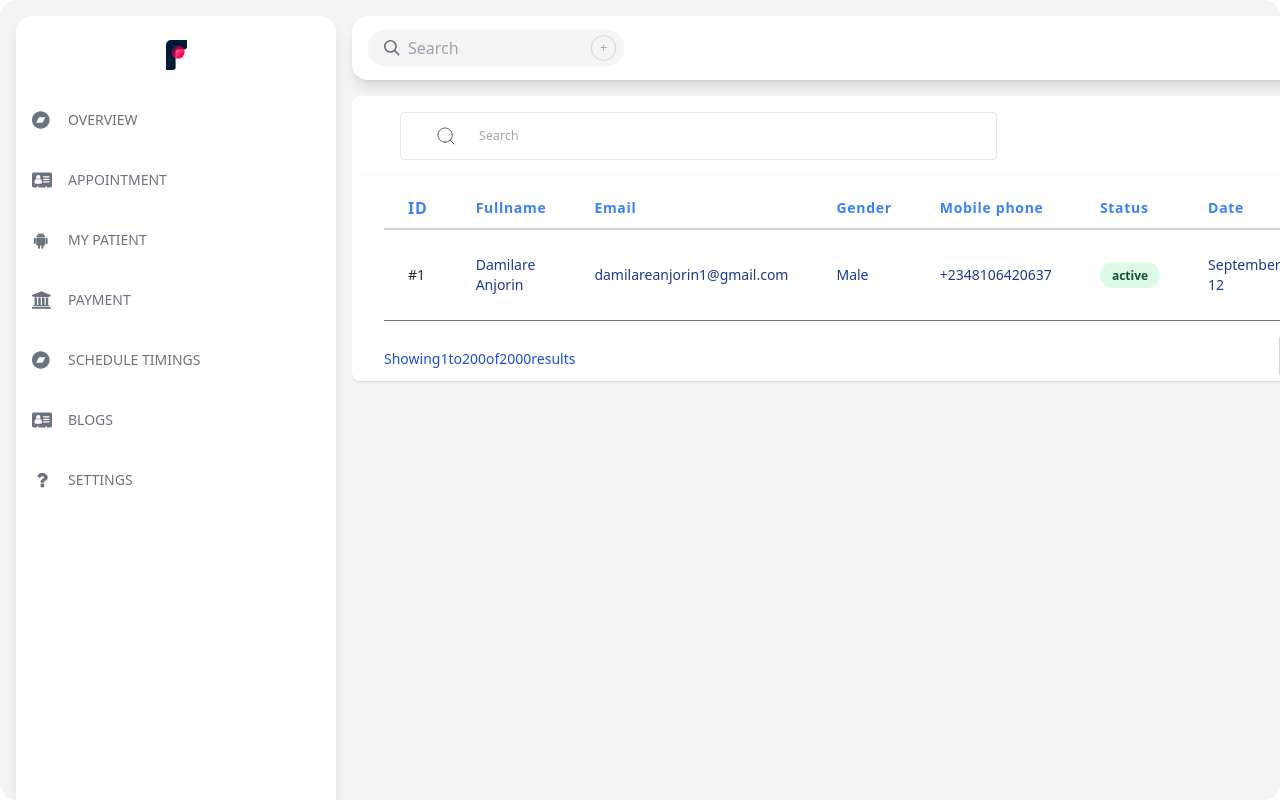
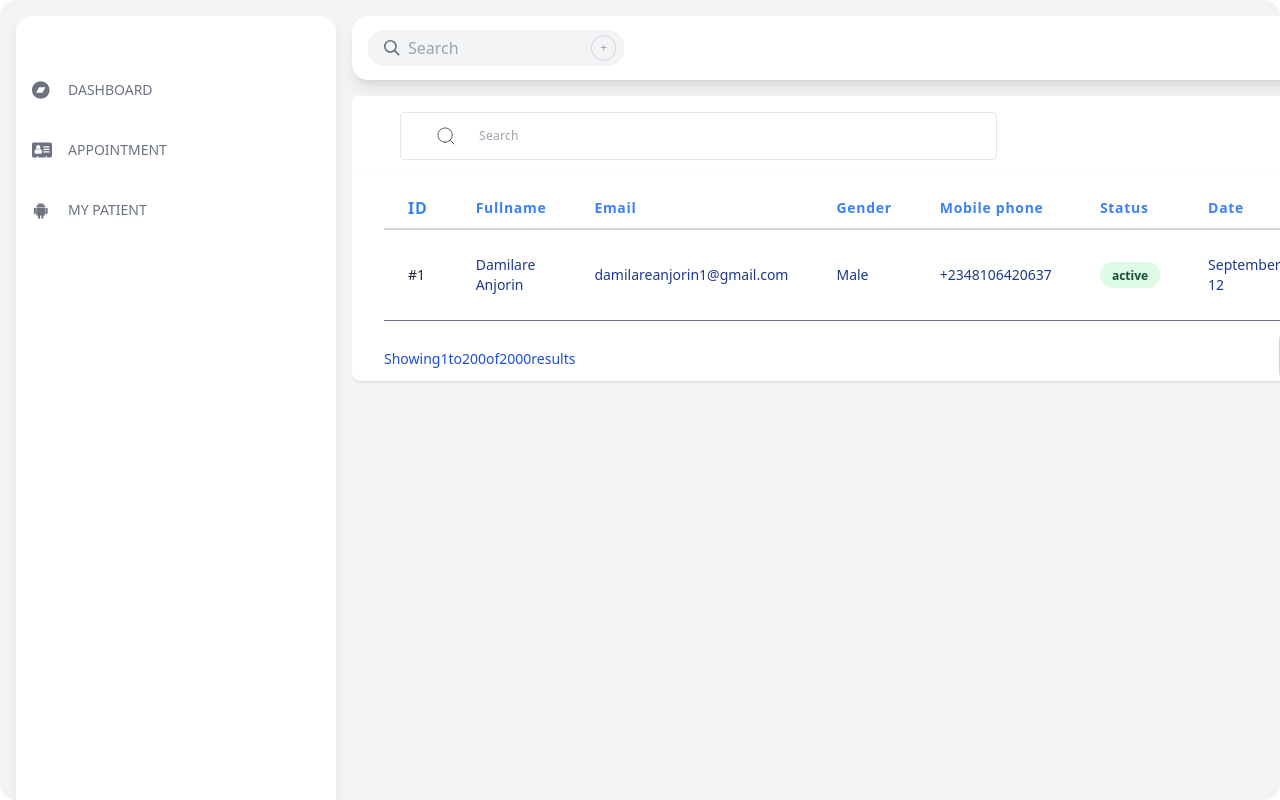
Before and after one commit to itsmeShishir/Tailwindproject, a React (Create React App) app: page /appointment in a window 1280 px wide. Built offline with nearby package versions, Linux system fonts and the light colour scheme.

Commit message:
Minor Fixed

```diff
--- a/src/Admin/components/sidebar.js
+++ b/src/Admin/components/sidebar.js
@@ -6,49 +6,7 @@ function Sidebar() {
     <div>
       <div className="relative hidden h-screen my-4 ml-4 shadow-lg lg:block w-80">
         <div className="h-full bg-white rounded-2xl ">
-          <div className="flex items-center justify-center pt-6">
-            <svg
-              width={35}
-              height={30}
-              viewBox="0 0 256 366"
-              version="1.1"
-              preserveAspectRatio="xMidYMid"
-            >
-              <defs>
-                <linearGradient
-                  x1="12.5189534%"
-                  y1="85.2128611%"
-                  x2="88.2282959%"
-                  y2="10.0225497%"
-                  id="linearGradient-1"
-                >
-                  <stop stopColor="#FF0057" stopOpacity="0.16" offset="0%" />
-                  <stop stopColor="#FF0057" offset="86.1354%" />
-                </linearGradient>
-              </defs>
-              <g>
-                <path
-                  d="M0,60.8538006 C0,27.245261 27.245304,0 60.8542121,0 L117.027019,0 L255.996549,0 L255.996549,86.5999776 C255.996549,103.404155 242.374096,117.027222 225.569919,117.027222 L145.80812,117.027222 C130.003299,117.277829 117.242615,130.060011 117.027019,145.872817 L117.027019,335.28252 C117.027019,352.087312 103.404567,365.709764 86.5997749,365.709764 L0,365.709764 L0,117.027222 L0,60.8538006 Z"
-                  fill="#001B38"
-                />
-                <circle
-                  fill="url(#linearGradient-1)"
-                  transform="translate(147.013244, 147.014675) rotate(90.000000) translate(-147.013244, -147.014675) "
-                  cx="147.013244"
-                  cy="147.014675"
-                  r="78.9933938"
-                />
-                <circle
-                  fill="url(#linearGradient-1)"
-                  opacity="0.5"
-                  transform="translate(147.013244, 147.014675) rotate(90.000000) translate(-147.013244, -147.014675) "
-                  cx="147.013244"
-                  cy="147.014675"
-                  r="78.9933938"
-                />
-              </g>
-            </svg>
-          </div>
+          <div className="flex items-center justify-center pt-6"></div>
           <nav className="mt-6">
             <div>
               <NavLink
@@ -66,7 +24,7 @@ function Sidebar() {
                     <path d="M1070 1178l306-564h-654l-306 564h654zm722-282q0 182-71 348t-191 286-286 191-348 71-348-71-286-191-191-286-71-348 71-348 191-286 286-191 348-71 348 71 286 191 191 286 71 348z" />
                   </svg>
                 </span>
-                <span className="mx-4 text-sm font-normal">Overview</span>
+                <span className="mx-4 text-sm font-normal">Dashboard</span>
               </NavLink>
               <NavLink
                 className="flex items-center justify-start w-full p-4 my-2 font-thin text-gray-500 uppercase transition-colors duration-200 hover:text-blue-500"
@@ -104,7 +62,7 @@ function Sidebar() {
                 </span>
                 <span className="mx-4 text-sm font-normal">My Patient</span>
               </NavLink>
-              <NavLink
+              {/* <NavLink
                 className="flex items-center justify-start w-full p-4 my-2 font-thin text-gray-500 uppercase transition-colors duration-200 hover:text-blue-500"
                 to="/payment"
               >
@@ -121,8 +79,8 @@ function Sidebar() {
                   </svg>
                 </span>
                 <span className="mx-4 text-sm font-normal">Payment</span>
-              </NavLink>
-              <NavLink
+              </NavLink> */}
+              {/* <NavLink
                 className="flex items-center justify-start w-full p-4 my-2 font-thin text-gray-500 uppercase transition-colors duration-200 hover:text-blue-500"
                 to="/schedule"
               >
@@ -141,8 +99,8 @@ function Sidebar() {
                 <span className="mx-4 text-sm font-normal">
                   Schedule Timings
                 </span>
-              </NavLink>
-              <NavLink
+              </NavLink> */}
+              {/* <NavLink
                 className="flex items-center justify-start w-full p-4 my-2 font-thin text-gray-500 uppercase transition-colors duration-200 hover:text-blue-500"
                 to="/blog"
               >
@@ -159,8 +117,8 @@ function Sidebar() {
                   </svg>
                 </span>
                 <span className="mx-4 text-sm font-normal">Blogs</span>
-              </NavLink>
-              <NavLink
+              </NavLink> */}
+              {/* <NavLink
                 className="flex items-center justify-start w-full p-4 my-2 font-thin text-gray-500 uppercase transition-colors duration-200 hover:text-blue-500"
                 to="/setting"
               >
@@ -177,7 +135,7 @@ function Sidebar() {
                   </svg>
                 </span>
                 <span className="mx-4 text-sm font-normal">Settings</span>
-              </NavLink>
+              </NavLink> */}
             </div>
           </nav>
         </div>
```
